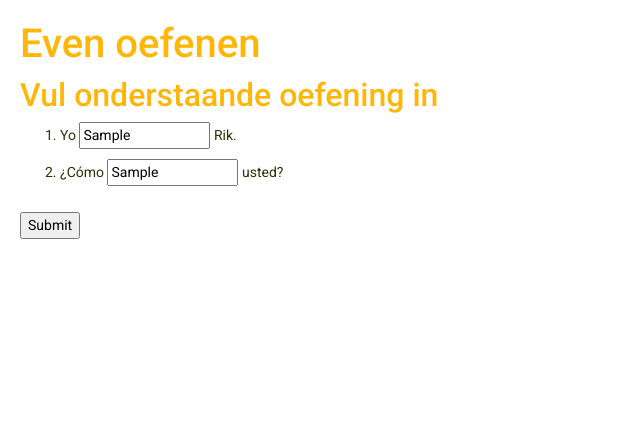
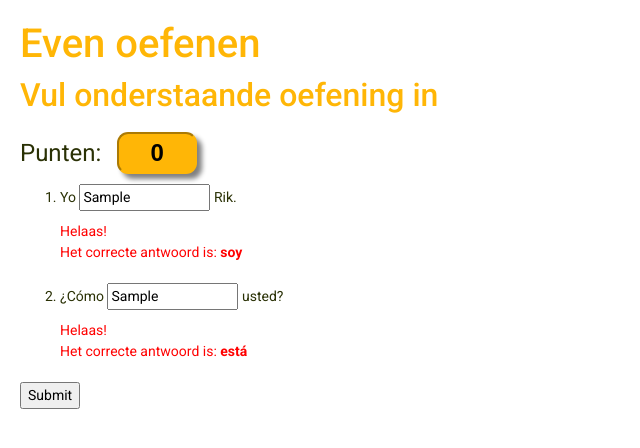
Before and after one commit to RikDuijm/spanish-exercises, a plain HTML site: page index.html in a window 1280 px wide. Both pictures are taken after typing "Sample", "Sample" into the empty fields and a click on the input "Submit". Shown: the whole page, without its empty margins (0-640 px from the left). Drawn offline with nearby package versions, Linux system fonts and the light colour scheme.

Commit message:
working quizz

```diff
--- a/css/style.css
+++ b/css/style.css
@@ -25,10 +25,39 @@ h2 {
     color: #ffb606;
 }
 
-.questions {
+.question {
     margin-bottom: 10px;
+}
+
+.correct-answer {
+    margin-bottom: 20px;
 }
 
 .submit {
     background-color: #ffb606;
 }
+
+/* .correct-answer1 {
+    display: none;
+} */
+
+.green {
+    color: green;
+}
+
+.show-score {
+    font-size: 1.5rem;
+}
+#show-score {
+    color: black;
+    text-align: center;
+    width: 80px;
+    font-weight: bold;
+    border-radius: 11px;
+    box-shadow: 5px 5px 5px grey;
+    border-color: #ffb606;
+    font-family: 'Orbitron', sans-serif;
+    font-size: 1.5rem;
+    background: #ffb606;
+    margin: 10px;
+}
--- a/index.html
+++ b/index.html
@@ -21,11 +21,36 @@
             </div>
         </article>
 
+        <!-- <article class="row">
+        <div id="show-score"></div>
+            <div class="col-12">
+                <ol>
+                    <li>Yo <input type="text" placeholder="(ser)" class="question" id="question1" size="15"> Rik.</li>
+                    <div id="given-answer1"></div>
+                    <div class="correct-answer1">Het correcte antwoord is: <span class="green">soy</span></div>
+                    <li>¿Cómo <input type="text" placeholder="(estar)" class="question" id="question2" size="15">usted?</li>
+                    <div id="given-answer2"></div>
+                    <div class="correct-answer2">Het correcte antwoord is: <span class="green">está</span></div>
+                </ol>
+                <input type="submit" id="button" value="Submit">
+
+                <span class="correct"><label for="score">CORRECT</label><input type="text" id="score"></span>
+                <span class="wrong"><label for="wrong">WRONG</label><input type="text" id="wrong"></span>
+            </div>
+        </article> -->
+
         <article class="row">
             <div class="col-12">
+                <div class="show-score"> Punten:
+                    <input type="text" id="show-score" label="Puntjes" value="0" readonly>
+                </div>
                 <ol>
-                    <li>Yo <input type="text" placeholder="(ser)" class="questions" id="question1" size="15"> Rik.</li>
-                    <li>¿Cómo <input type="text" placeholder="(estar)" class="questions" id="question2" size="15"> usted?</li>
+                    <li>Yo <input type="text" placeholder="(ser)" class="question" id="question1" size="15"> Rik.</li>
+                    <div class="given-answer"></div>
+                    <div class="correct-answer"><span class="good">Inderdaad!</span><span class="wrong">Helaas!</span>Het correcte antwoord is: <strong>soy</strong></div>
+                    <li>¿Cómo <input type="text" placeholder="(estar)" class="question" id="question2" size="15"> usted?</li>
+                    <div class="given-answer"></div>
+                    <div class="correct-answer"><span class="good">Inderdaad!</span><span class="wrong">Helaas!</span>Het correcte antwoord is: <strong>está</strong></div>
                 </ol>
                 <input type="submit" id="submit" value="Submit">
 
--- a/js/script.js
+++ b/js/script.js
@@ -1,19 +1,101 @@
 var submitButton = document.querySelector('#submit');
-var question1 = document.querySelector('#question1')
-var question2 = document.querySelector('#question2')
+
+// var question1 = document.querySelector('#question1');
+// var question2 = document.querySelector('#question2');
+// var givenAnswer1 =  document.querySelector('.given-answer1');
+// var correctAnswer1 = document.querySelector('.correct-answer1');
+// var givenAnswer2 =  document.querySelector('.given-answer2');
+// var correctAnswer2 = document.querySelector('.correct-answer2');
+
+var questions = document.querySelectorAll('.question');
+var correctAnswer = document.querySelectorAll('.correct-answer');
+var good = document.querySelectorAll('.good');
+var wrong = document.querySelectorAll('.wrong');
+var givenAnswer = document.querySelectorAll('given-answer');
+var score = 0;
 
 
-submitButton.addEventListener('click', getAnswers);
+var answers = [{
+        answer : 'soy'
+    } , {
+        answer : 'está'
+    }
+]
 
-function getAnswers() {
-    var givenAnswer1 = question1.value;
-    var givenAnswer2 = question2.value;
-    console.log(givenAnswer1);
-    console.log(givenAnswer2);
-    if (givenAnswer1 == "soy") {
-        console.log('joepie')
-    } else {
-        console.log('neeeeee')
+
+function answerObject () {
+    for (i = 0; i < answers.length; i++)
+    {   if (questions[i].value == "") {
+        noAnswer()
+        }
+        else if (questions[i].value == answers[i].answer) {
+            // givenAnswer[i].textContent = (questions[i].value);
+            // givenAnswer[i].style.color = 'green';
+            good[i].style.display = 'block';
+            correctAnswer[i].style.display = 'block';
+            correctAnswer[i].style.color = 'green';
+
+            showScore();
+        }
+        else {
+        wrong[i].style.display = 'block';
+        correctAnswer[i].style.display = 'block';
+        correctAnswer[i].style.color = 'red';
+        }
     }
 }
-getAnswers();
+
+answerObject();
+
+function noAnswer() {
+    good[i].style.display = 'none';
+    wrong[i].style.display = 'none';
+    correctAnswer[i].style.display = 'none';
+}
+
+
+function showScore() {
+    score ++;
+    document.getElementById('show-score').value = score
+}
+
+
+submitButton.addEventListener('click', answerObject); // getAnswers
+
+
+// function getAnswers() {
+
+//     if (question1.value == "") {
+//         noAnswer()
+//     }
+//     else if (question1.value == "soy") {
+//         console.log('goed1')
+//         givenAnswer1.style.color = 'green';
+//         givenAnswer1.textContent = (question1.value);
+//         showScore();
+
+//     } else {
+//         console.log('fout1')
+//         givenAnswer1.style.color = 'red';
+//         givenAnswer1.textContent = (question1.value);
+//         correctAnswer1.style.display = 'block';
+//     }
+
+//     if (question2.value == "") {
+//         noAnswer()
+//     }
+//     else if (question2.value == "está") {
+//         console.log('goed2')
+//         givenAnswer2.style.color = 'green';
+//         givenAnswer2.textContent = (question2.value);
+//         showScore();
+
+//     } else {
+//         console.log('fout2')
+//         givenAnswer2.style.color = 'red';
+//         givenAnswer2.textContent = (question2.value);
+//         correctAnswer2.style.display = 'block';
+//     }
+// }
+
+// getAnswers();
```
